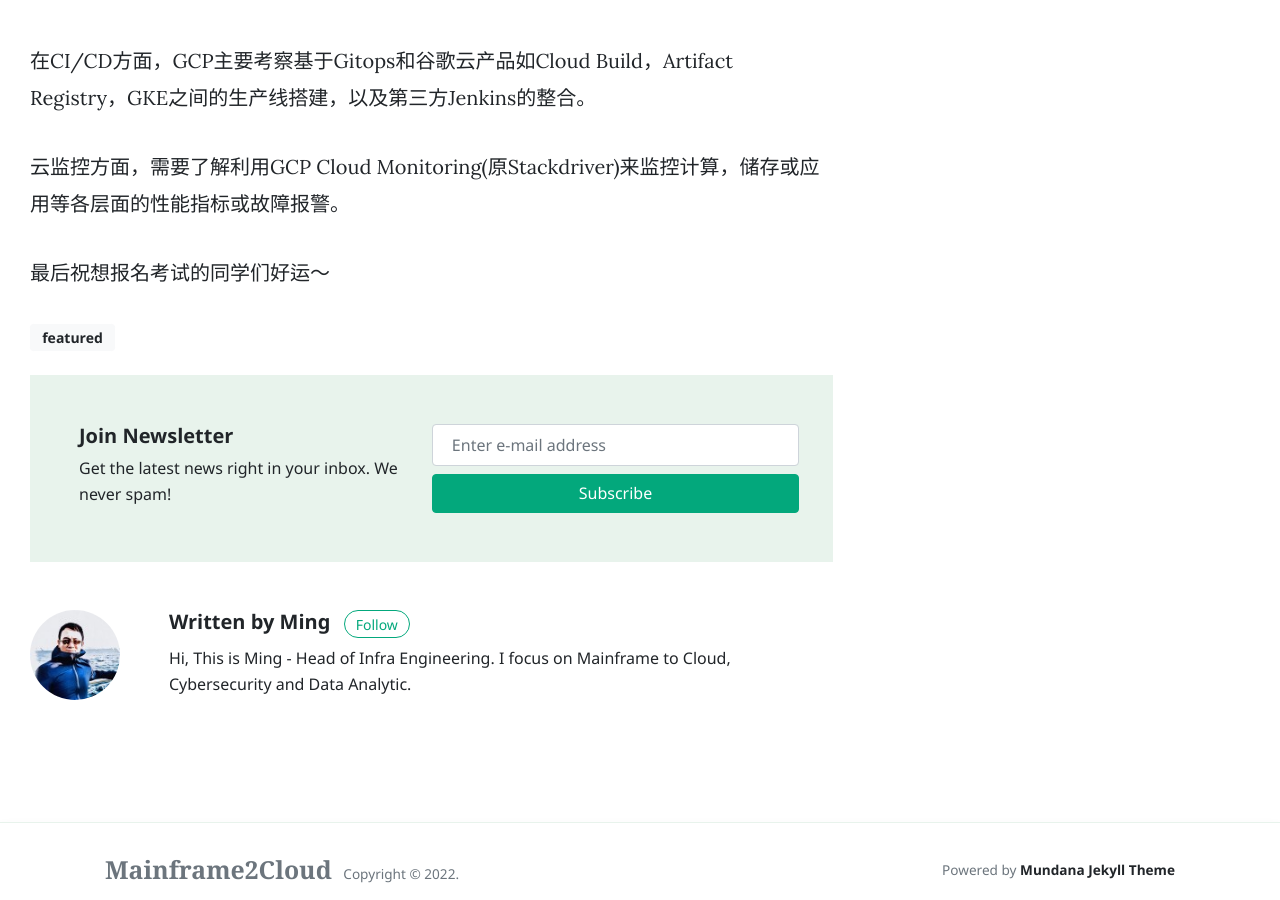
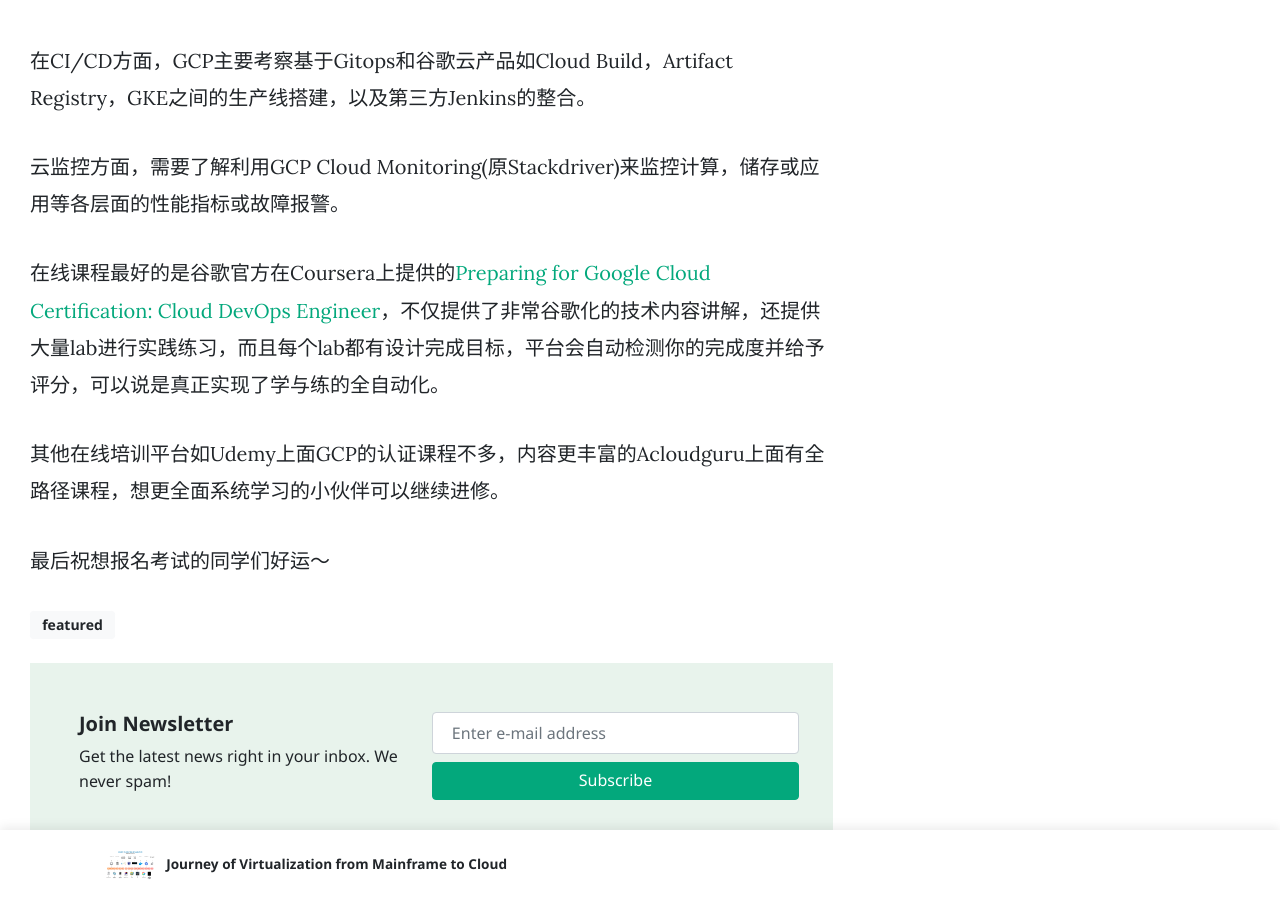
Before and after one commit to billrain/mainframe2cloud.github.io, a Jekyll site: the page built from _posts/2022-01-15-如何备考Google Cloud认证.markdown, in a window 1280 px wide and 900 px high, scrolled down 2267 px. Built offline with Jekyll 4.4.1, drawn with Linux system fonts in a browser that asks for light colours; nearby versions of some CDN libraries; comment, search, counter and statistics services are not loaded.

Commit message:
Update 2022-01-15-如何备考Google Cloud认证.markdown

```diff
--- a/_posts/2022-01-15-如何备考Google Cloud认证.markdown
+++ b/_posts/2022-01-15-如何备考Google Cloud认证.markdown
@@ -28,6 +28,8 @@
 
 云监控方面，需要了解利用GCP Cloud Monitoring(原Stackdriver)来监控计算，储存或应用等各层面的性能指标或故障报警。
 
+在线课程最好的是谷歌官方在Coursera上提供的[Preparing for Google Cloud Certification: Cloud DevOps Engineer](https://www.coursera.org/professional-certificates/sre-devops-engineer-google-cloud)，不仅提供了非常谷歌化的技术内容讲解，还提供大量lab进行实践练习，而且每个lab都有设计完成目标，平台会自动检测你的完成度并给予评分，可以说是真正实现了学与练的全自动化。
 
+其他在线培训平台如Udemy上面GCP的认证课程不多，内容更丰富的Acloudguru上面有全路径课程，想更全面系统学习的小伙伴可以继续进修。
 
 最后祝想报名考试的同学们好运～
```
